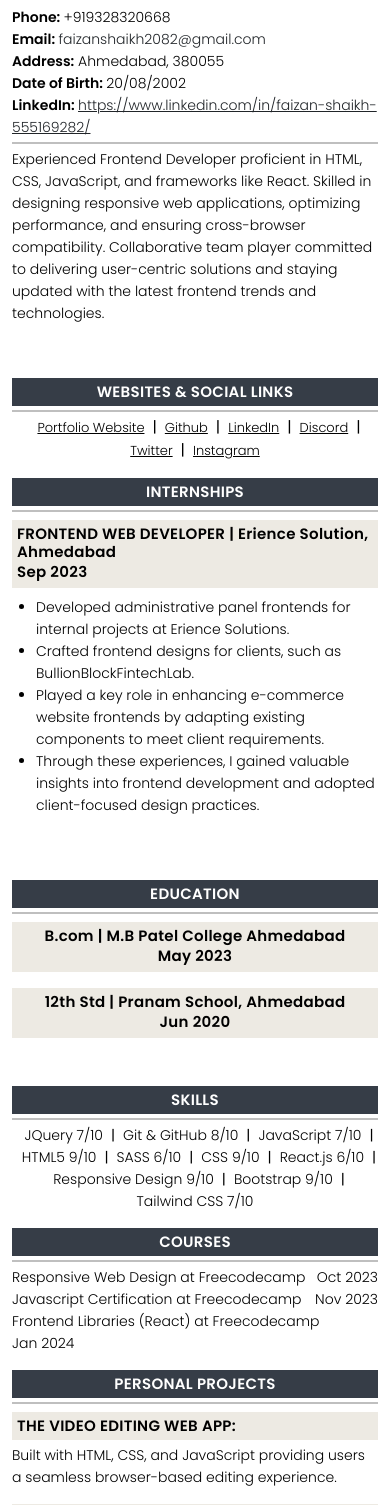
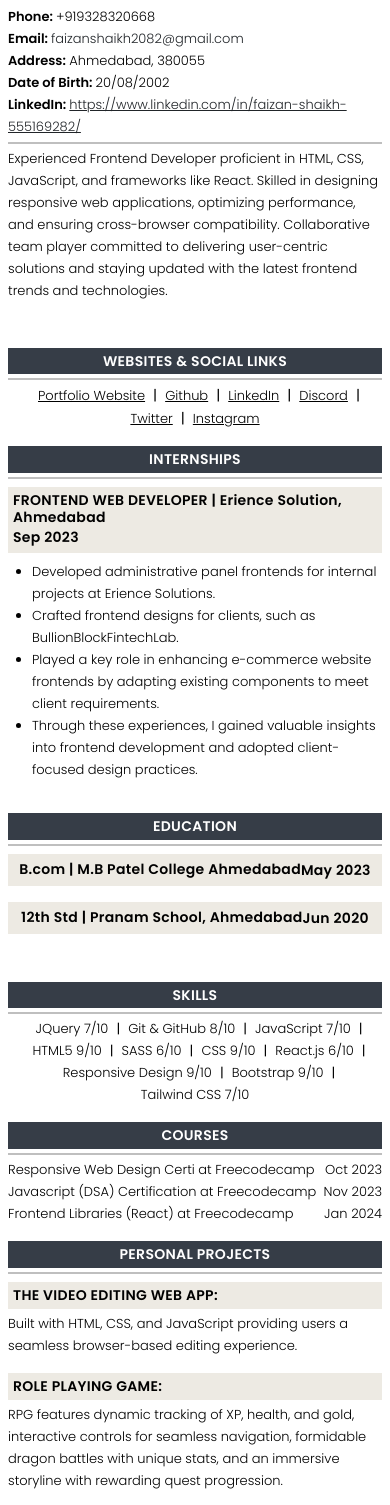
Before and after one commit to faizanshekh/myresume, a plain HTML site: page myresume/index.html in a window 390 px wide. Shown: the part 235-1740 px from the top of the page. Drawn offline with nearby package versions, Linux system fonts and the light colour scheme.

Commit message:
initial version 2

```diff
--- a/myresume/assets/css/styles.css
+++ b/myresume/assets/css/styles.css
@@ -1,7 +1,7 @@
 :root{
   --font-family: "Poppins", sans-serif;
-  --font-size: 15px;
-  --font-size-14px: 14px;
+  --font-size: 14px;
+  --font-size-14px: 13px;
   --color-black: #000;
   --color-white: #fff;
   --color-gray: #edeae3;
@@ -37,14 +37,14 @@ body {
 
 
 .homePage {
-  background: var(--background-light);
-  margin: 0 150px;
+  background: var(--color-white);
+  /* margin: 0 150px; */
 
 }
 
 .page-wrapper{
   background: #fff;
-  padding:var(--padding-50px);
+  padding:var(--padding-50px) 0;
 
 }
 
@@ -147,13 +147,7 @@ hr {
   html{
     overflow-x: hidden;
   }
-.homePage {
-  margin: 0;
-}
-.page-wrapper{
-  padding-left: 0px;
-  padding-right: 0px;
-}
+
 .user-info {
   overflow-y: hidden;
 }
--- a/myresume/index.html
+++ b/myresume/index.html
@@ -36,14 +36,14 @@
     <link rel="stylesheet" href="/assets/css/styles.css" />
   </head>
   <body class="homePage" id="home">
-    <div class="page-wrapper">
+    <div class="page-wrapper px-2 px-lg-5">
       <header class="header">
-        <div class="container-xl">
+        <div class="mx-0">
           <div class="row">
             <div class="col-sm-12">
               <!-- User details section -->
               <div
-                class="user-details d-lg-flex d-grid flex-row-reverse justify-content-between align-items-center"
+                class="user-details d-lg-flex d-sm-flex d-grid flex-row-reverse justify-content-between align-items-center"
               >
                 <!-- User image -->
                 <div class="img-fluid my-2">
@@ -94,10 +94,10 @@
         </div>
       </header>
       <main class="main">
-        <div class="container-xl">
+        <div class="mx-0">
           <!-- Websites & Social Links section -->
           <section class="web-link-sec">
-            <div class="row text-center mt-4 mt-xs-2">
+            <div class="row text-center mt-3 mt-lg-4">
               <div class="col-sm-12">
                 <h6>Websites & Social Links</h6>
                 <hr />
@@ -181,7 +181,7 @@
           </section>
           <!-- Education section -->
           <section class="education-sec">
-            <div class="row mt-5">
+            <div class="row mt-3 mt-lg-5">
               <div class="col-sm-12 text-center">
                 <h6 class="text-center">Education</h6>
                 <hr />
@@ -232,13 +232,13 @@
                 <div
                   class="d-flex flex-wrap justify-content-between align-items-center"
                 >
-                  <p>Responsive Web Design at Freecodecamp</p>
+                  <p>Responsive Web Design Certi at Freecodecamp</p>
                   <span>Oct 2023</span>
                 </div>
                 <div
                   class="d-flex flex-wrap justify-content-between align-items-center"
                 >
-                  <p>Javascript Certification at Freecodecamp</p>
+                  <p>Javascript (DSA) Certification at Freecodecamp</p>
                   <span>Nov 2023</span>
                 </div>
                 <div
@@ -331,7 +331,7 @@
         </div>
       </main>
       <footer class="footer">
-        <div class="container-xl mt-5">
+        <div class="mx-0 mt-3 mt-lg-5">
           <div class="d-flex flex-wrap justify-content-between align-items-center">
             <div>
               <small>
```
